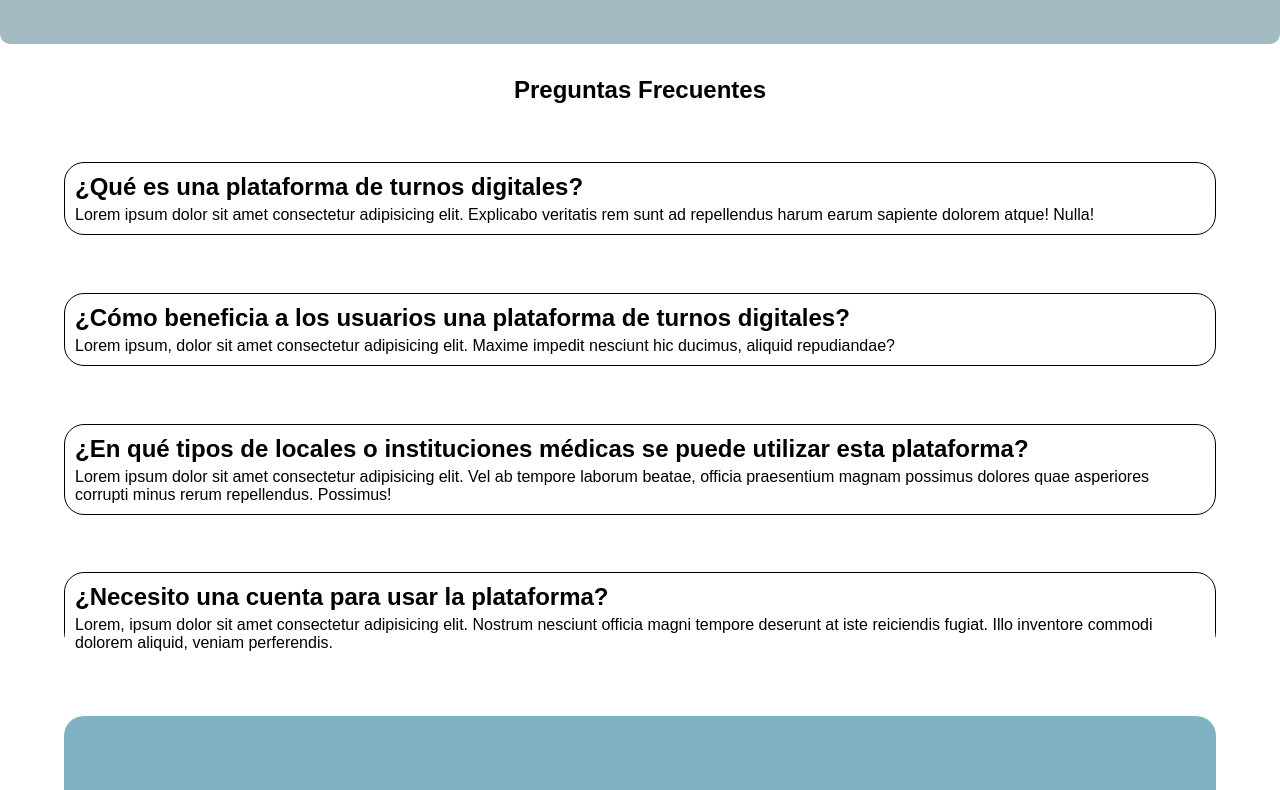
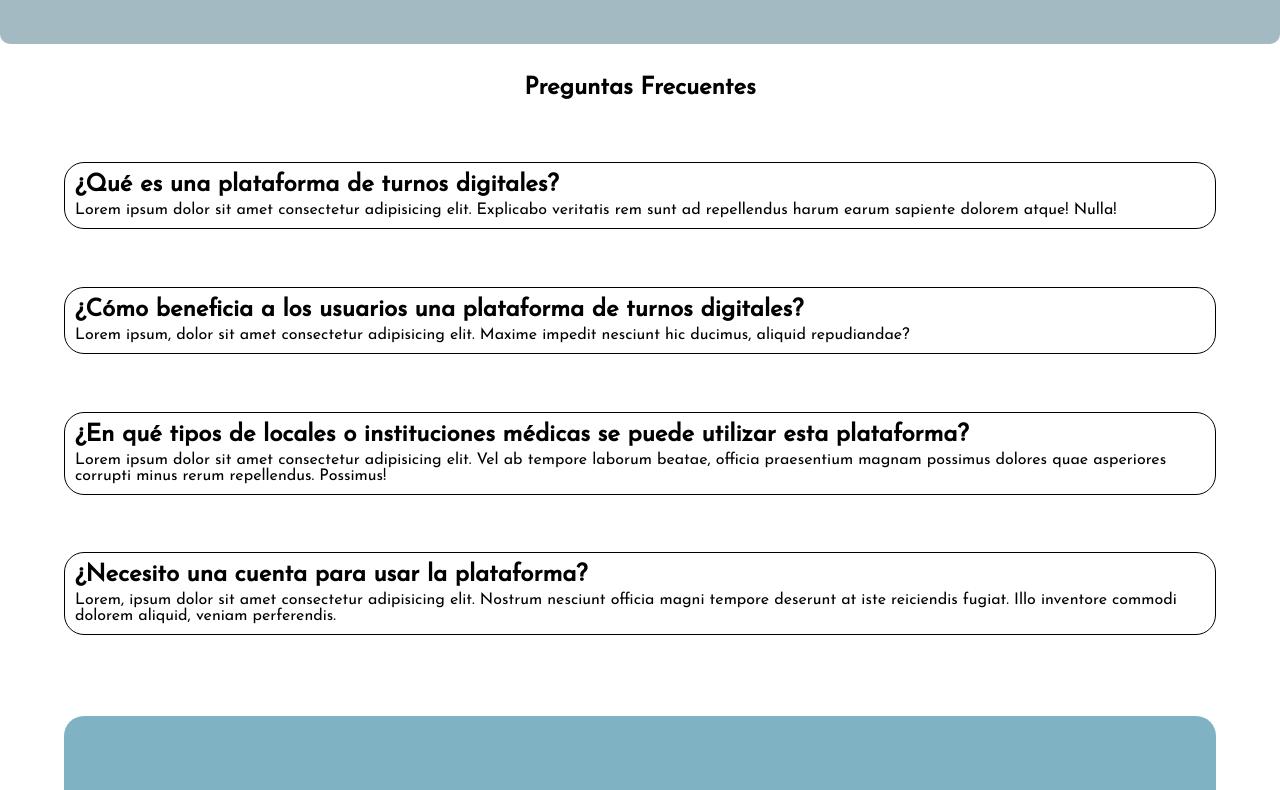
Before and after one commit to gastonslv/turnanos_sass, a website: page pages/FAQs.html in a window 1280 px wide. Shown: the part 116-906 px from the top of the page. Drawn offline with nearby package versions, Linux system fonts and the light colour scheme; files that its build step writes are made by us from their sources.

Commit message:
font family

```diff
--- a/scss/main.scss
+++ b/scss/main.scss
@@ -1,3 +1,4 @@
+@import url('https://fonts.googleapis.com/css2?family=IBM+Plex+Sans:wght@400;500;700&family=Josefin+Sans:wght@200;300;400&family=Roboto:wght@300;500;700&display=swap');
 @import "./mixins/mixins.scss";
 @import "./variables/colores.scss";
 @import "./menu_desplegable.scss";
@@ -6,6 +7,8 @@
 @import "./pages/FAQS.scss";
 @import "./pages/turnos.scss";
 @import "./pages/mi_negocio.scss";
+
+$font-family: 'Josefin Sans', sans-serif;
 
 * {
     margin: 0px;
@@ -23,7 +26,7 @@
 
 body {
     display: grid;
-    font-family: 'Josefin Sans', sans-serif;
+    font-family: $font-family !important; // pisa el font-family de bootstrap
     @include height-width(100vh, 100%);
     grid-template-columns: 100%;
     grid-template-rows: 20vh 80vh 35vh;
```
